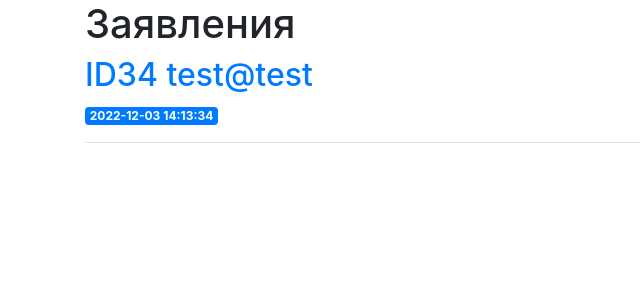
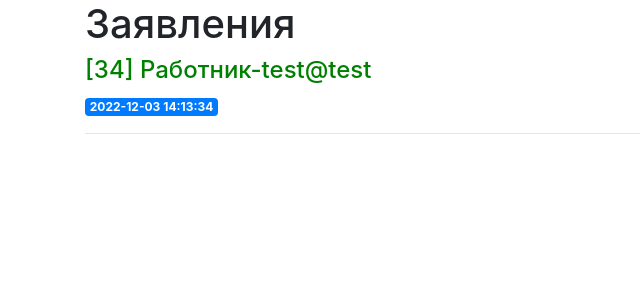
Before and after one commit to Dandelion4ik/USB-cam, a Flask app: page / in a window 1280 px wide. Shown: the part 56-356 px from the top of the page, without its empty margins (0-640 px from the left). Run offline with Flask 3, Linux system fonts and the light colour scheme; a user stored in the database is signed in; data comes from the database, SQL or seed files in the repository; some libraries are stand-ins or nearby versions.

Commit message:
Раскраска принятых/непринятых заявлений. Проверка на ID при принятии Заявы

```diff
--- a/web/app.py
+++ b/web/app.py
@@ -183,14 +183,19 @@ def delete(id):
 @login_required
 def accept(id):
     post = get_post(id)
+    persons_conn = sqlite3.connect('../AllPersons.db')
+    persons_curr = persons_conn.cursor()
+    # persons_conn = sqlite3.connect('./AllPersons.db')
+    persons_curr.execute("SELECT EXISTS(SELECT * FROM time_tracking WHERE time_tracking.userid = ? )", (post['title'],))
+    exists = persons_curr.fetchone()
+    if not exists[0]:
+        flash('"{}" was not accepted! Error ID'.format(post['title']))
+        return redirect(url_for('index'))
     conn = get_db_connection()
     acc = 'Принято'
     conn.execute('UPDATE posts SET status = ? WHERE id = ?', (acc, id))
     conn.commit()
     conn.close()
-    persons_conn = sqlite3.connect('../AllPersons.db')
-    persons_curr = persons_conn.cursor()
-    # persons_conn = sqlite3.connect('./AllPersons.db')
     for it in range(int(post['date_begin']), int(post['date_end']) + 1):
         persons_curr.execute(
             "UPDATE time_tracking SET status = ? WHERE time_tracking.userid = ? and time_tracking.dates = ?",
--- a/web/templates/index.html
+++ b/web/templates/index.html
@@ -6,7 +6,13 @@
         {% for post in posts %}
             {% if current_user.name == 'admin' or current_user.email==post['title'] %}
                 <a href="{{ url_for('post', post_id=post['id']) }}">
-                    <h2>ID{{ post['id'] }} {{ post['title'] }}</h2>
+                    {% if post['status'] == 'Принято' %}
+                        <h4><font color="green">[{{ post['id'] }}] Работник-{{ post['title'] }}</font></h4>
+                    {% elif post['status'] == 'Отказано' %}
+                        <h4><font color="red">[{{ post['id'] }}] Работник-{{ post['title'] }}</font></h4>
+                    {% else %}
+                        <h4>[{{ post['id'] }}] Работник-{{ post['title'] }}</h4>
+                    {% endif %}
                 </a>
                 <span class="badge badge-primary">{{ post['created'] }}</span>
                 {% if current_user.name == 'admin' %}
```
